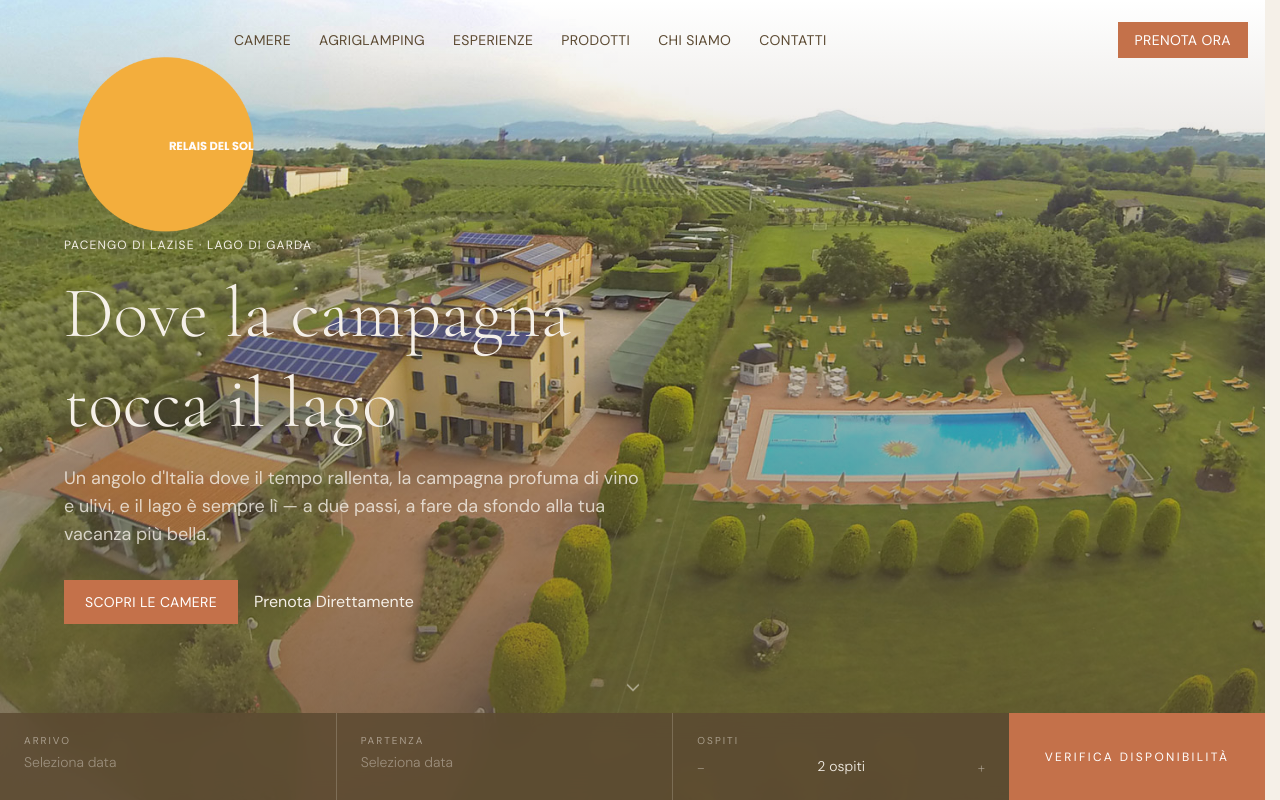
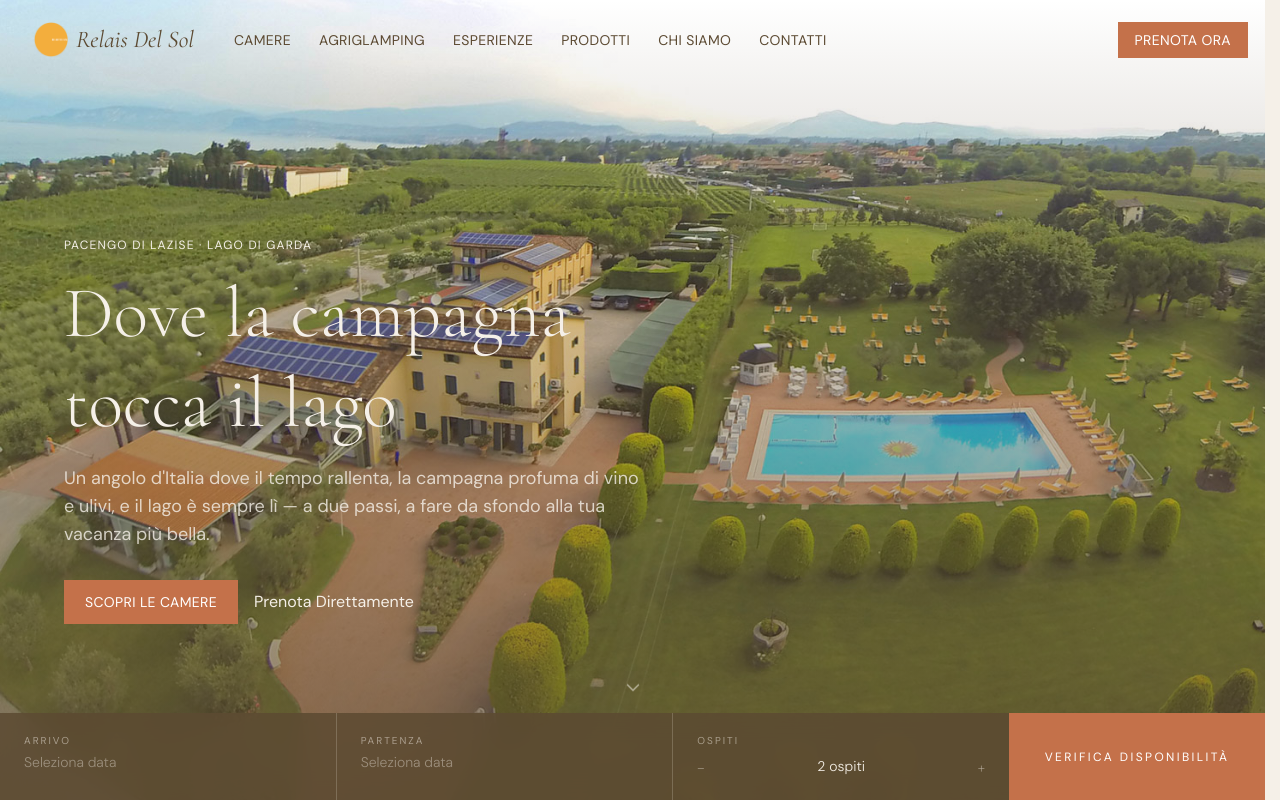
Before and after one commit to MadRichi/relaisdelsol, a Next.js app: page / in a window 1280 px wide. Shown: the top 800 px of the page. Built offline with nearby package versions, Linux system fonts and the light colour scheme.

Commit message:
feat: rimozione hero logo

```diff
--- a/src/components/layout/Navbar.tsx
+++ b/src/components/layout/Navbar.tsx
@@ -23,7 +23,7 @@
 }
 
 export default function Navbar() {
-  const { theme, hasHeroLogo } = useNavbarTheme();
+  const { theme } = useNavbarTheme();
   const [isScrolled, setIsScrolled] = useState(false);
   const [isMobileMenuOpen, setIsMobileMenuOpen] = useState(false);
 
@@ -75,12 +75,7 @@
 
         <Link
           href="/"
-          className={joinClasses(
-            "flex flex-1 items-center justify-center gap-2 transition-all duration-300 md:flex-none md:justify-start",
-            hasHeroLogo && !isScrolled
-              ? "opacity-0 -translate-y-2 pointer-events-none"
-              : "opacity-100 translate-y-0",
-          )}
+          className="flex flex-1 items-center justify-center gap-2 transition-all duration-300 md:flex-none md:justify-start"
           onClick={closeMobileMenu}
         >
           <Image
--- a/src/components/sections/Hero.tsx
+++ b/src/components/sections/Hero.tsx
@@ -204,14 +204,6 @@
   const [checkin, setCheckin] = useState("");
   const [checkout, setCheckout] = useState("");
   const [guests, setGuests] = useState<number>(2);
-  const [scrollY, setScrollY] = useState(0);
-
-  useEffect(() => {
-    const handleScroll = () => setScrollY(window.scrollY);
-    handleScroll();
-    window.addEventListener("scroll", handleScroll, { passive: true });
-    return () => window.removeEventListener("scroll", handleScroll);
-  }, []);
 
   const handleBookingClick = () => {
     const url = `https://be.bookingexpert.it/book/simple/noavail?hotel=42837&layout=14194&lang=it&currency=EUR${
@@ -240,24 +232,6 @@
             "linear-gradient(to bottom, transparent 0%, rgba(92,74,50,0.7) 100%)",
         }}
       />
-
-      <div
-        className="absolute top-8 left-6 z-20 md:top-12 md:left-16"
-        style={{
-          opacity: Math.max(0, 1 - scrollY / 60),
-          transform: `translateY(-${scrollY * 0.55}px) scale(${1 + scrollY * 0.006})`,
-          pointerEvents: scrollY >= 60 ? "none" : "auto",
-        }}
-      >
-        <Image
-          src="/images/logo.png"
-          alt="Relais Del Sol"
-          width={120}
-          height={120}
-          className="object-contain w-36 h-auto md:w-48"
-          priority
-        />
-      </div>
 
       <div className="absolute inset-x-0 bottom-36 md:bottom-44 px-6 md:px-16">
         <div className="max-w-4xl">
```
